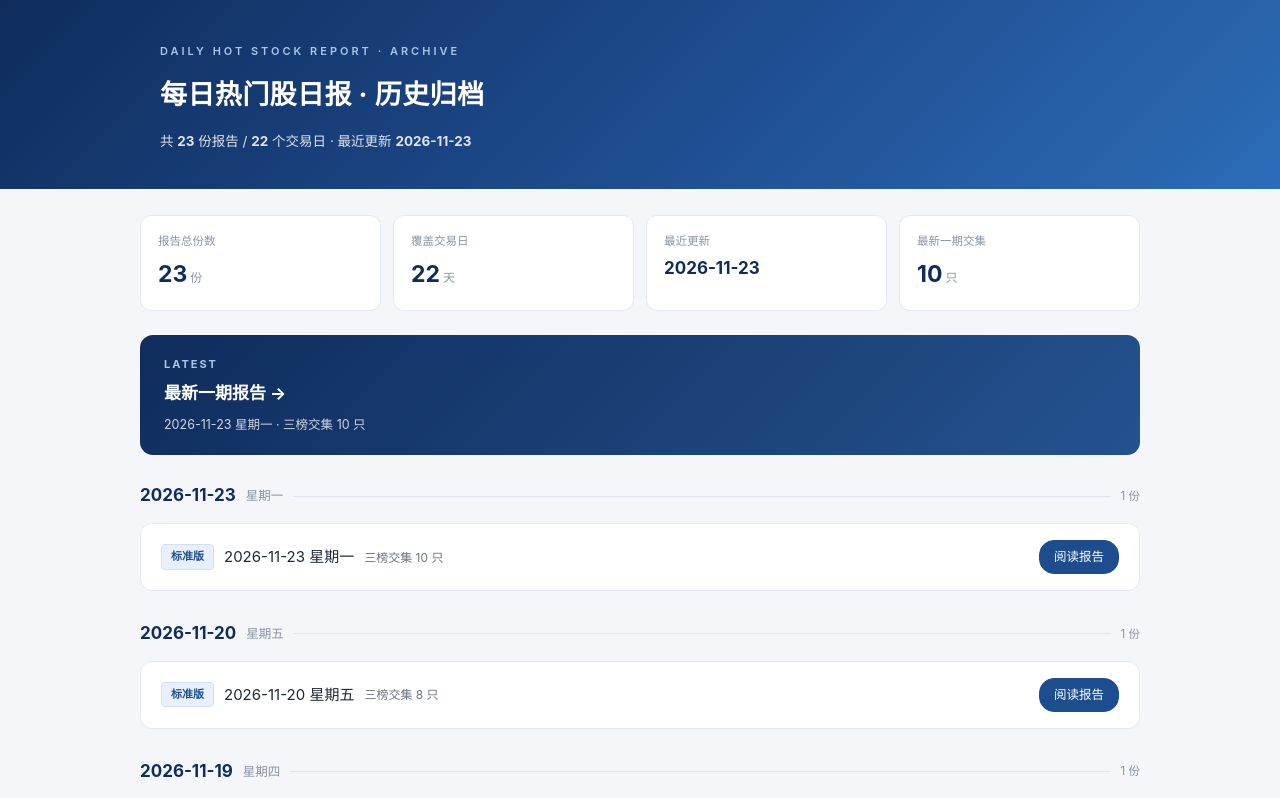
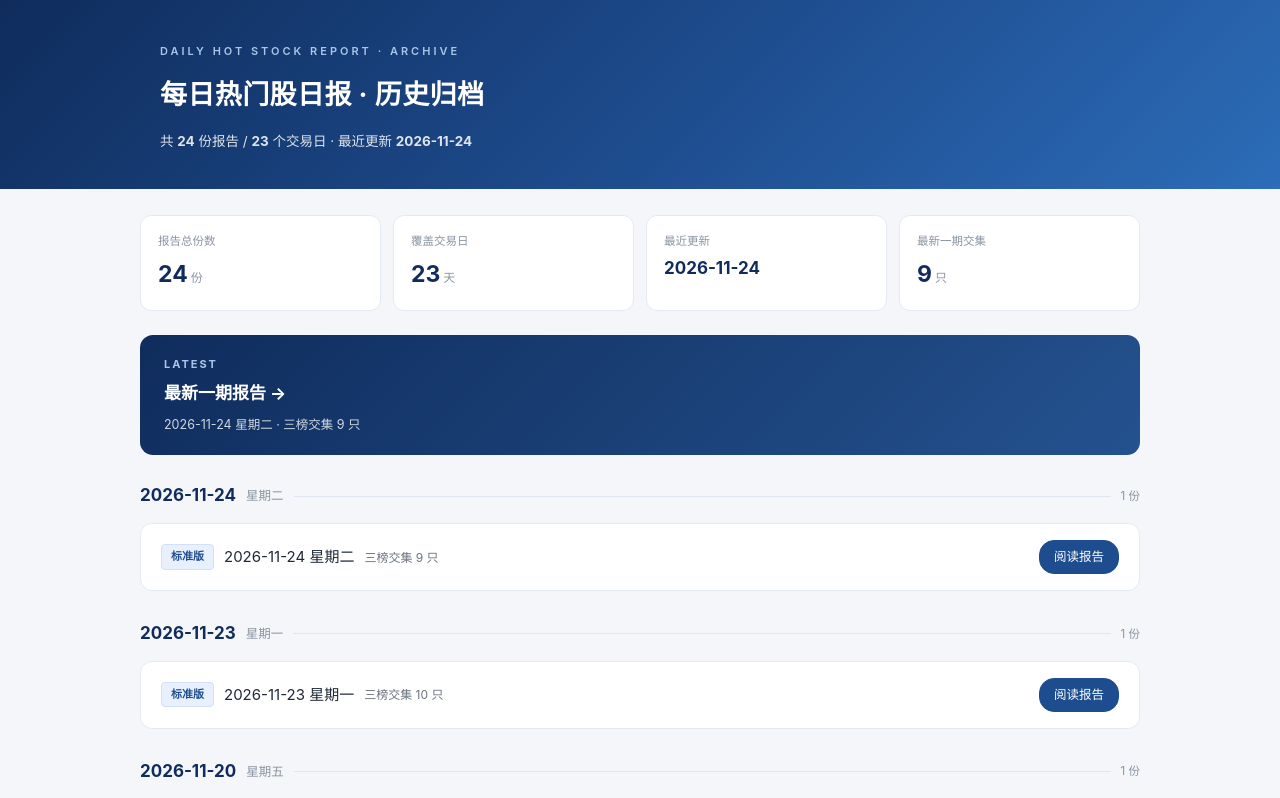
Before and after one commit to ws0502/hot-stock-daily, a plain HTML site: page index.html in a window 1280 px wide. Shown: the top 798 px of the page. Drawn offline with Linux system fonts and the light colour scheme.

Commit message:
更新 index.html

```diff
--- a/index.html
+++ b/index.html
@@ -47,16 +47,24 @@ footer{text-align:center;color:#94a3b8;font-size:12px;padding:20px 0}
 </style></head><body>
 <header><div class="wrap"><div class="kicker">DAILY HOT STOCK REPORT · ARCHIVE</div>
 <h1>每日热门股日报 · 历史归档</h1>
-<div class="sub">共 <b>23</b> 份报告 / <b>22</b> 个交易日 · 最近更新 <b>2026-11-23</b></div>
+<div class="sub">共 <b>24</b> 份报告 / <b>23</b> 个交易日 · 最近更新 <b>2026-11-24</b></div>
 </div></header>
 <div class="wrap body">
 <div class="stats">
-<div class="stat"><div class="sl">报告总份数</div><div class="sv">23<em>份</em></div></div>
-<div class="stat"><div class="sl">覆盖交易日</div><div class="sv">22<em>天</em></div></div>
-<div class="stat"><div class="sl">最近更新</div><div class="sv" style="font-size:17px">2026-11-23</div></div>
-<div class="stat"><div class="sl">最新一期交集</div><div class="sv">10<em>只</em></div></div>
+<div class="stat"><div class="sl">报告总份数</div><div class="sv">24<em>份</em></div></div>
+<div class="stat"><div class="sl">覆盖交易日</div><div class="sv">23<em>天</em></div></div>
+<div class="stat"><div class="sl">最近更新</div><div class="sv" style="font-size:17px">2026-11-24</div></div>
+<div class="stat"><div class="sl">最新一期交集</div><div class="sv">9<em>只</em></div></div>
 </div>
-<a class="latest" href="./latest.html"><div class="lk">LATEST</div><div class="lt">最新一期报告 →</div><div class="ld">2026-11-23 星期一 · 三榜交集 10 只</div></a>
+<a class="latest" href="./latest.html"><div class="lk">LATEST</div><div class="lt">最新一期报告 →</div><div class="ld">2026-11-24 星期二 · 三榜交集 9 只</div></a>
+<div class="day">
+<div class="dh"><span class="d">2026-11-24</span><span class="w">星期二</span><span class="bar"></span><span class="c">1 份</span></div>
+<div class="card"><div class="cl">
+<span class="ver">标准版</span><span>2026-11-24 星期二</span><span class="cnt">三榜交集 9 只</span></div>
+<div class="act">
+<a class="btn p" href="./report_20261124.html">阅读报告</a>
+</div></div>
+</div>
 <div class="day">
 <div class="dh"><span class="d">2026-11-23</span><span class="w">星期一</span><span class="bar"></span><span class="c">1 份</span></div>
 <div class="card"><div class="cl">
```
